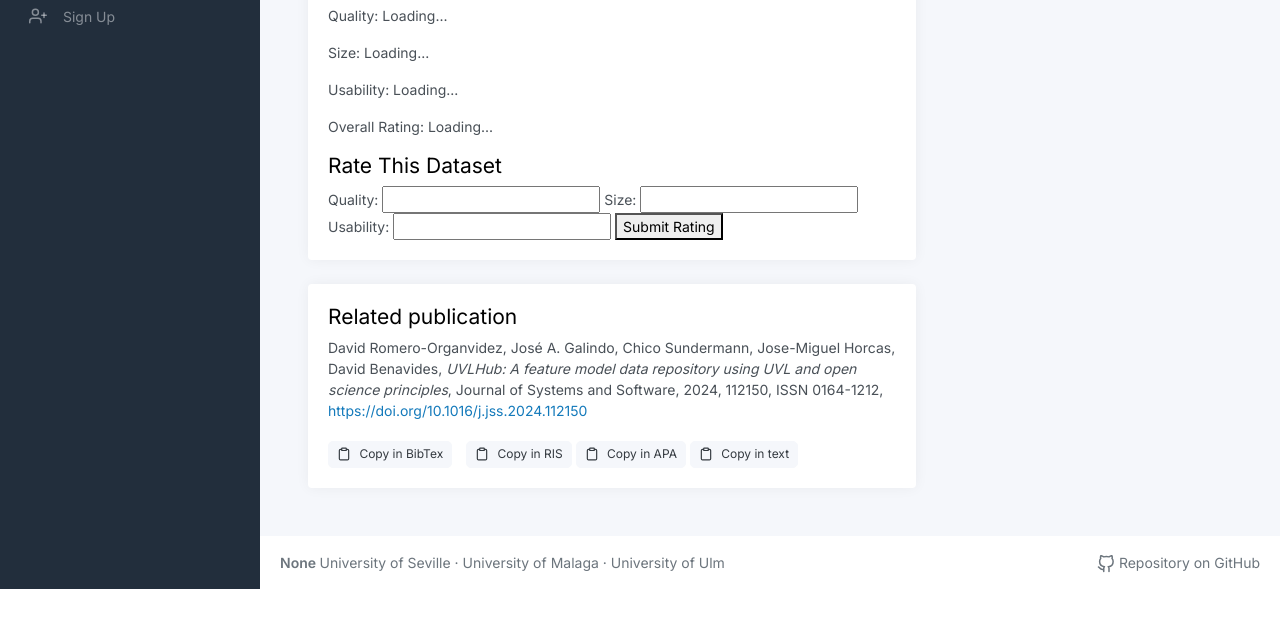
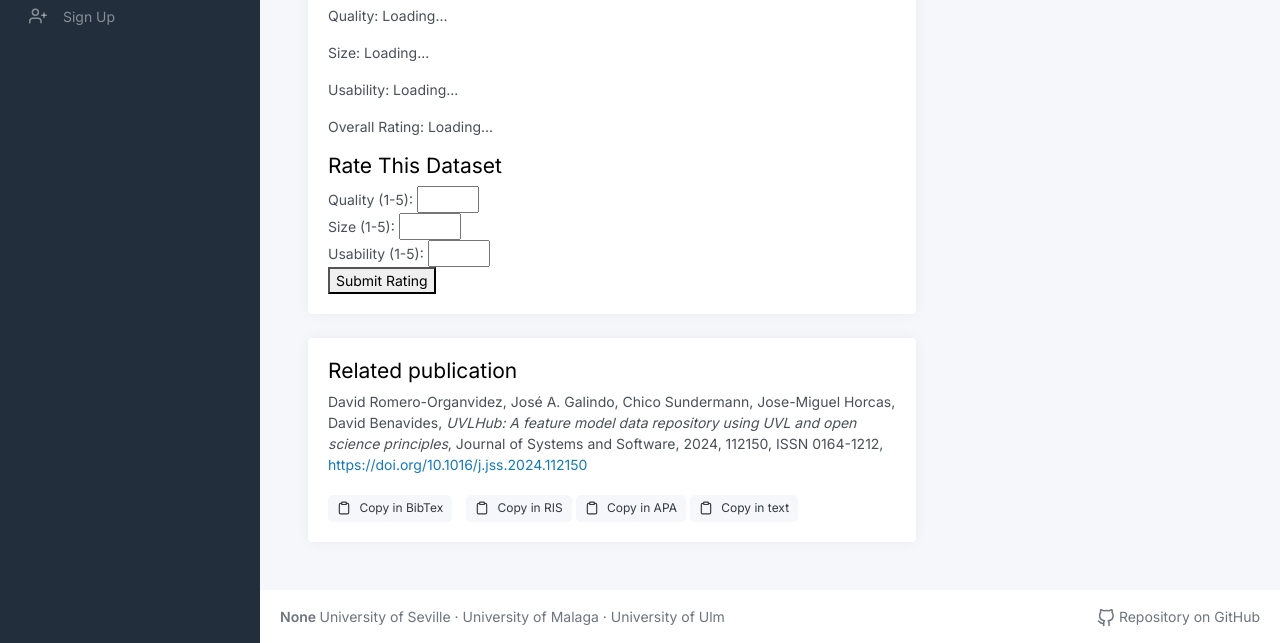
Before and after one commit to berenjena-hub/berenjena-hub, a Flask app: template app/modules/dataset/templates/dataset/view_dataset.html in a window 1280 px wide. Shown: the part 365-1008 px from the top of the page. Before the commit the page ends 954 px from the top, so only its background shows below. Run offline with Flask 3, Linux system fonts and the light colour scheme; the template is opened without the code that fills it, so the values that code supplies are empty; parts of the project's set-up code (start-up, migrations or seed data) failed here and were passed over; some libraries are stand-ins or nearby versions.

Commit message:
fix (Rate Datasets/Models): Arreglo Frontend 8. #33

```diff
--- a/app/modules/dataset/templates/dataset/view_dataset.html
+++ b/app/modules/dataset/templates/dataset/view_dataset.html
@@ -165,17 +165,18 @@
                     <input type="hidden" id="user_id" value="{{ current_user.id }}">
                     <input type="hidden" id="dataset_id" value="{{ dataset.id }}">
 
-                    <label>Quality:
-                        <input id="quality" type="number" />
-                    </label>
+                    <label for="quality">Quality (1-5):</label>
+                    <input id="quality" name="quality" type="number" min="1" max="5" step="1" required>
+                    <br>
 
-                    <label>Size:
-                        <input id="size" type="number" />
-                    </label>
+                    <label for="size">Size (1-5):</label>
+                    <input id="size" name="size" type="number" min="1" max="5" step="1" required>
+                    <br>
 
-                    <label>Usability:
-                        <input id="usability" type="number" />
-                    </label>
+                    <label for="usability">Usability (1-5):</label>
+                    <input id="usability" name="usability" type="number" min="1" max="5" step="1" required>
+                    <br>
+
 
                     <button id="submit-rating">Submit Rating</button>
                 </form>
@@ -616,8 +617,13 @@
         const size = getSizeRating();
         const usability = getUsabilityRating();
 
-        if (!userId || !datasetId || !quality || !size || !usability) {
+        if (!datasetId || !quality || !size || !usability) {
             alert("Por favor, complete todos los campos de la calificación.");
+            return;
+        }
+
+        if (!userId) {
+            alert("Debes iniciar sesión para enviar una calificación.");
             return;
         }
 
```
